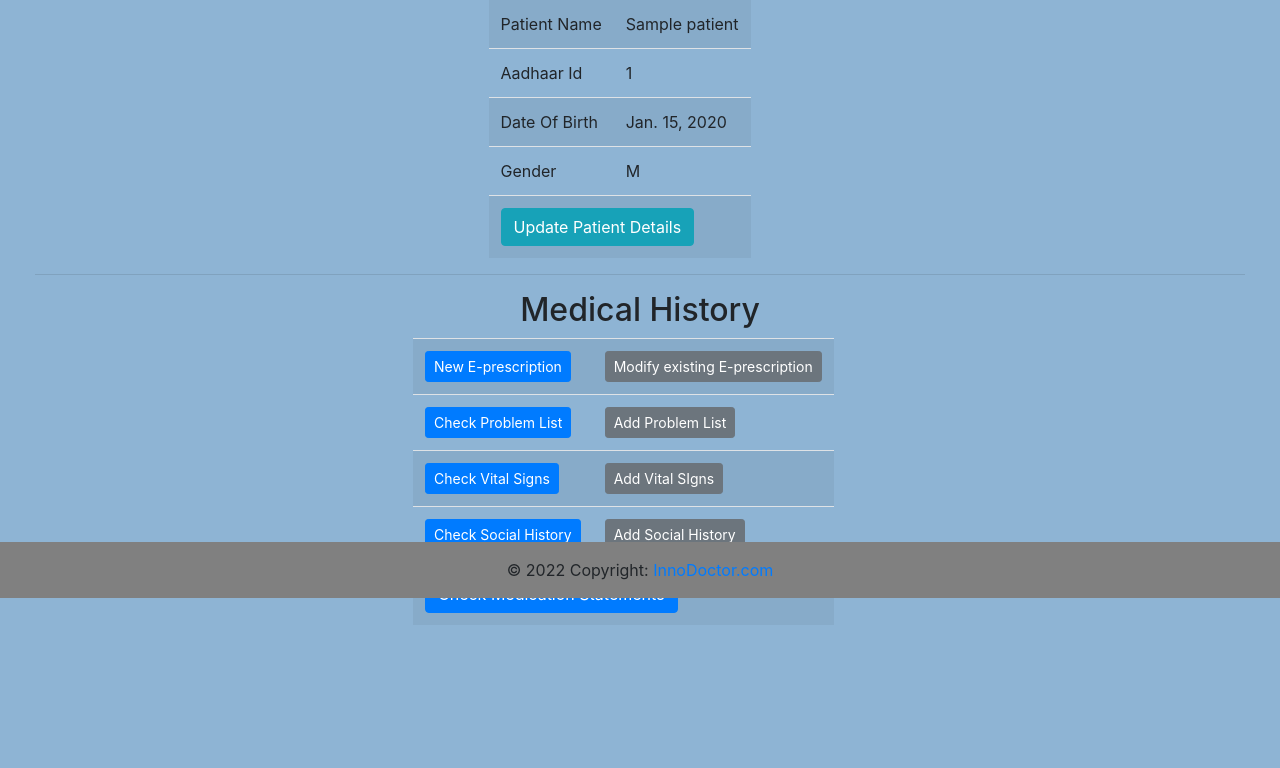
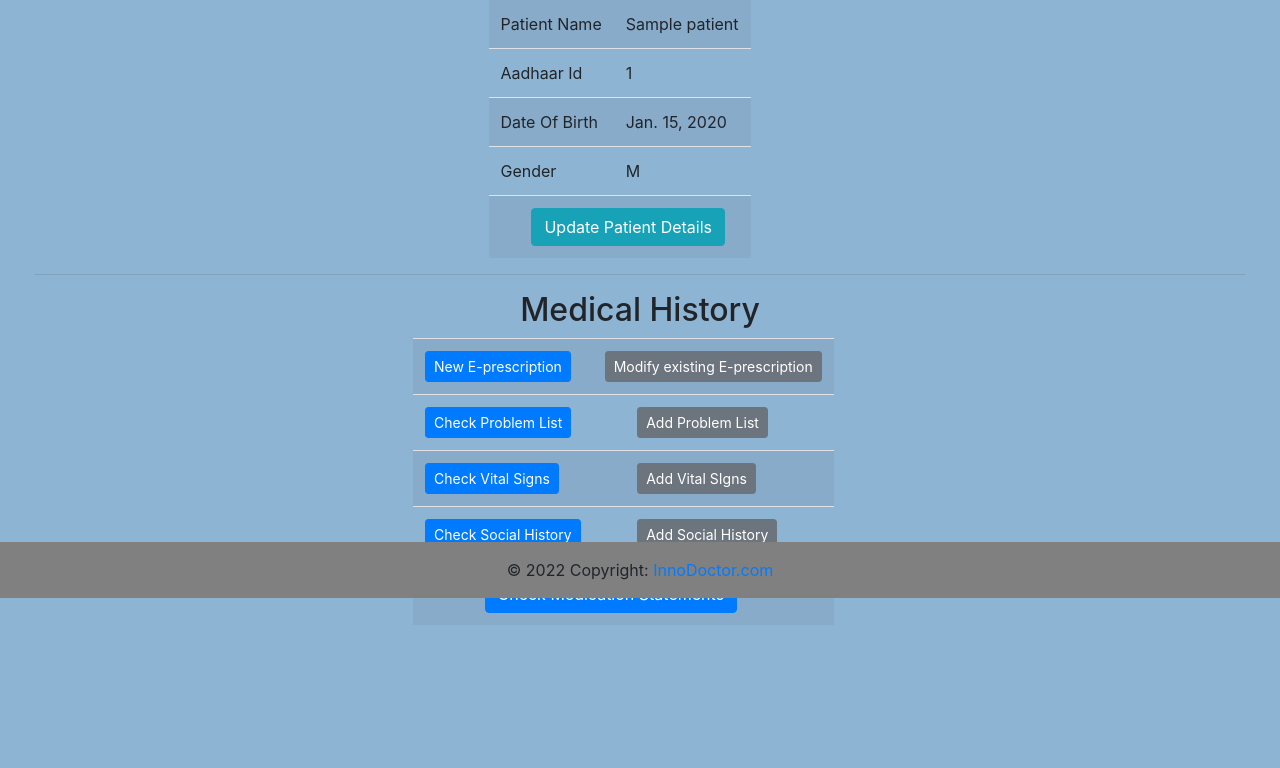
Before and after one commit to sha-since1999/inno-doctor, a Django app: page /patient_records/patient-detail/1 in a window 1280 px wide. Shown: the part 202-970 px from the top of the page. Run offline with Django 3.2, Linux system fonts and the light colour scheme; tables that the repository leaves empty hold one stand-in row (values such as "Sample post"); some libraries are stand-ins or nearby versions.

Commit message:
updated frontend

```diff
--- a/inno-Doctor/patient_records/templates/patient_records/patient-check.html
+++ b/inno-Doctor/patient_records/templates/patient_records/patient-check.html
@@ -13,7 +13,7 @@
 <form action='patient-details/' method="POST" enctype='multipart/form-data'>
         {% csrf_token %}
         <label for="search-input"> Enter patient ID here <input id="search-input"  name="aadhaarId" type="text" placeholder='xxxx-xxxx-xxxx'>
-        <input type='submit' value="check">
+        <input type='submit' style="text-align:center;" value="check">
 </form>
 
 
@@ -42,7 +42,7 @@
             {% endfor %}
         </tbody>
     </table>
-    <a type="button" class="btn btn-info" href="#top">scroll up</a>
+    <a type="button" style="text-align:center; margin-left: 40%;" class="btn btn-info" href="#top">Scroll up</a>
 </div>
 
 </div>
--- a/inno-Doctor/patient_records/templates/patient_records/patient-create.html
+++ b/inno-Doctor/patient_records/templates/patient_records/patient-create.html
@@ -13,8 +13,8 @@
     <form method="post">
         {% csrf_token %}
         {% bootstrap_form form %}
-        <button type="submit" class="btn btn-success" value="save" style="margin-left: 33%;">Add</button>
-        <a type="button" class="btn btn-danger" href="/" style="margin-left: 3%;">Cancel</a>
+        <a type="button" class="btn btn-danger" href="/" style="margin-left: 33%;" >Cancel</a>
+        <button type="submit" class="btn btn-success" value="save" style="margin-left: 3%;" >Add Patient</button>
 
     </form>
 </div>
--- a/inno-Doctor/patient_records/templates/patient_records/patient-details.html
+++ b/inno-Doctor/patient_records/templates/patient_records/patient-details.html
@@ -46,7 +46,7 @@
                 <td>{{ patient.gender }}</td>
             </tr>
             <tr>
-                <td colspan=2><a type="button" class="btn btn-info" href="/patient_records/patient-update/{{ patient.aadhaarId }}">Update Patient Details</a></td>
+                <td colspan=2><a type="button" style="text-align:center; margin-left: 13%;" class="btn btn-info" href="/patient_records/patient-update/{{ patient.aadhaarId }}">Update Patient Details</a></td>
             </tr>
         </tbody>
     </table>
@@ -67,21 +67,21 @@
              <tr>
 
                 <td> <a type="button" class="btn btn-primary btn-sm" href="/patient_records/patient-problem-list-view/{{ patient.aadhaarId }}">Check Problem List</a></td>
-                <td> <a type="button" class="btn btn-secondary btn-sm" href="/patient_records/patient-problem-list-create/{{ patient.aadhaarId }}">Add Problem List</a></td>
+                <td> <a type="button" class="btn btn-secondary btn-sm" style="text-align:center; margin-left: 15%;" href="/patient_records/patient-problem-list-create/{{ patient.aadhaarId }}">Add Problem List</a></td>
              </tr>
 
              <tr>
                 <td> <a type="button" class="btn btn-primary btn-sm" href="/patient_records/patient-vital-sign-view/{{ patient.aadhaarId }}">Check Vital Signs</a></td>
-                <td> <a type="button" class="btn btn-secondary btn-sm" href="/patient_records/patient-vital-sign-create/{{ patient.aadhaarId }}">Add Vital SIgns</a></td>
+                <td> <a type="button" class="btn btn-secondary btn-sm" style="text-align:center; margin-left: 15%;" href="/patient_records/patient-vital-sign-create/{{ patient.aadhaarId }}">Add Vital SIgns</a></td>
              </tr>
 
              <tr>
 
                 <td> <a type="button" class="btn btn-primary btn-sm" href="/patient_records/patient-social-history-view/{{ patient.aadhaarId }}">Check Social History</a></td>
-                <td> <a type="button" class="btn btn-secondary btn-sm" href="/patient_records/patient-social-history-create/{{ patient.aadhaarId }}">Add Social History</a></td>
+                <td> <a type="button" class="btn btn-secondary btn-sm" style="text-align:center; margin-left: 15%;" href="/patient_records/patient-social-history-create/{{ patient.aadhaarId }}">Add Social History</a></td>
              </tr>
              <tr>
-                <td scope="col" colspan="2"><a type="button" class="btn btn-primary" href="/patient_records/patient-eprescription/{{ patient.aadhaarId }}">Check Medication Statements</a></td>
+                <td scope="col" colspan="2"><a type="button" style="text-align:center; margin-left: 15%;" class="btn btn-primary" href="/patient_records/patient-eprescription/{{ patient.aadhaarId }}">Check Medication Statements</a></td>
 
             </tr>
 
--- a/inno-Doctor/patient_records/templates/patient_records/patient_record_list.html
+++ b/inno-Doctor/patient_records/templates/patient_records/patient_record_list.html
@@ -5,7 +5,7 @@
 {% block content %}
 
 <div class="container" style="width:50%; margin-top: 5%; margin-bottom:5%;">
-<h1 class="text-center my-3">My EPrescription</h1>
+<h1 class="text-center my-3">My e-prescription</h1>
 {% for medication_order in medication_items %}
     <div class="border border-radius-2"></div>
     <h3 class="my-3">Medication Order</h3>
```
Also changed, not shown: inno-Doctor/patient_records/migrations/0008_merge_20220117_0144.py (added).
